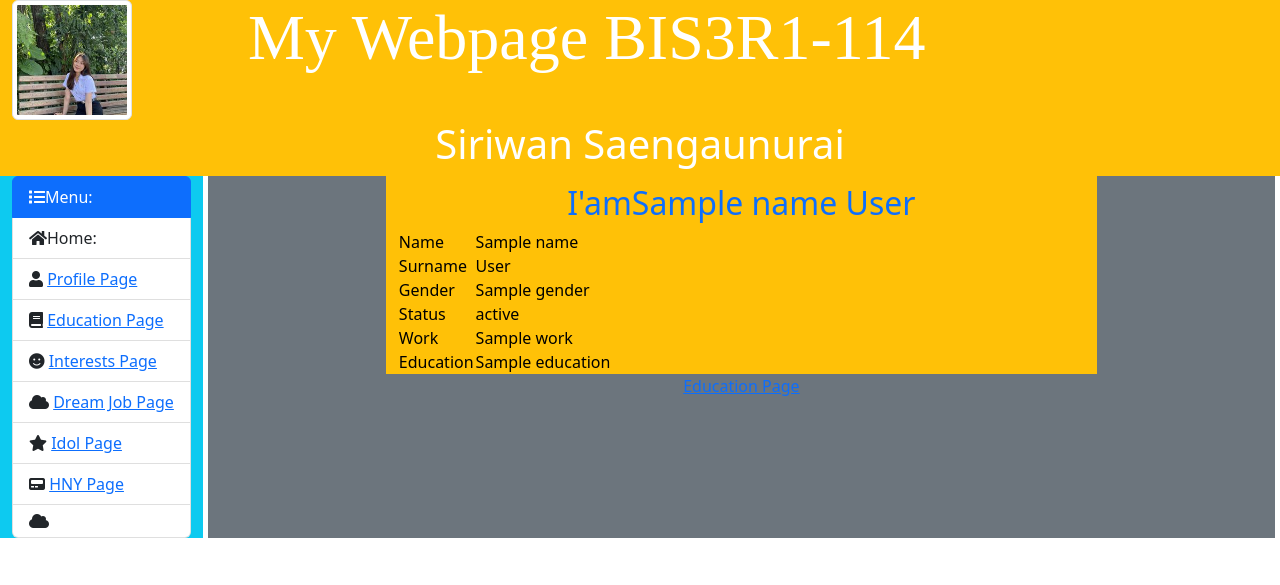
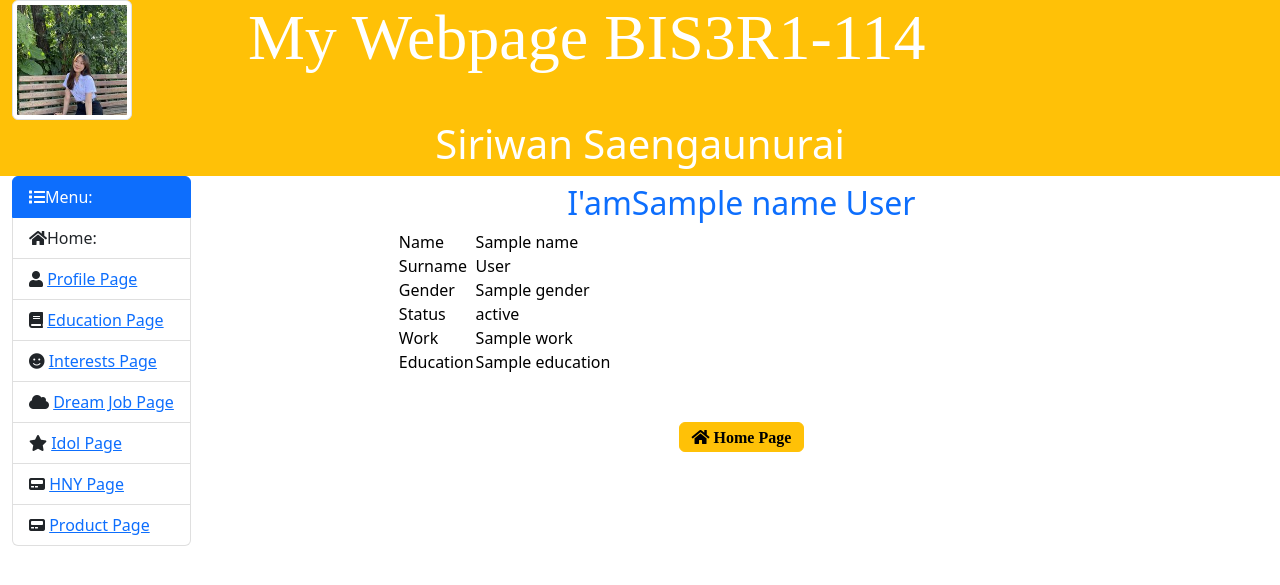
Before and after one commit to siriwan4566/djangoProj114, a Django app: template templates/myData.html in a window 1280 px wide. Shown: the top 585 px of the page. Run offline with Django 4.2, Linux system fonts and the light colour scheme; the template is opened without the code that fills it: most values are stand-ins (such as "Sample title", 1, 10 or a date in 2020); parts of the project's set-up code (start-up, migrations or seed data) failed here and were passed over; some libraries are stand-ins or nearby versions.

Commit message:
MyProduct

```diff
--- a/ProfileApp/urls.py
+++ b/ProfileApp/urls.py
@@ -11,5 +11,7 @@ urlpatterns = [
     path('dreamJob', views.dreamJob, name='dreamJob'),
     path('idol', views.idol, name='idol'),
     path('hny', views.hny, name='hny'),
-    path('myData',views.myData,name='myData'),
+    path('product',views.product,name='product'),
+
+    # path('myData',views.myData,name='myData'),
 ]
--- a/templates/base.html
+++ b/templates/base.html
@@ -33,10 +33,10 @@
     </div>
 
     <div class="row">
-        <div class="col-lg-3 bg-info text-dark" style="width: auto">
+        <div class="col-lg-3  text-dark" style="width: auto">
             {% include 'menu.html' %}
         </div>
-        <div class="container-fluid col-10 bg-secondary text-primary">
+        <div class="container-fluid col-10 ">
             {% block content %}
             {% endblock %}
         </div>
--- a/templates/education.html
+++ b/templates/education.html
@@ -19,10 +19,10 @@ body {
 <div align="center"><strong><font style="font-family: 'TH KoHo';color: white;background-color:pink;border-style: dotted;border-color:lightyellow; "size="20"> My Education</font> </strong></div><br>
 <br>
 
-    <table style="color: dimgrey; border-width: 3px; border-style: solid;border-color:#4d5154;background-color: papayawhip;"class="text-bg-dark"border="2px"align="center" >
+    <table style="color: dimgrey; border-width: 3px; border-style: solid;border-color:#4d5154;background-color: papayawhip;"class="text-bg-dark "border="2px"align="center" >
         <tr bgcolor="#ffc0cb"td align="center"style="color: lightyellow;border-width: 3px;border-color: #51585e;" >
 
-        <th width="15%" >education level</th>
+        <th width="15%"  >education level</th>
         <th width="40%" >place of study</th>
         <th width="15%" >district</th>
         <th width="15%" >province</th>
--- a/templates/idol.html
+++ b/templates/idol.html
@@ -7,6 +7,7 @@
     <style>
         body{background-image: url("{%static 'images/bg01.png'  %}")}
     </style>
+
 </head>
 <body>
 <img src="{% static 'images/icon2.png' %}"width="70px"height="70px"align="left">
--- a/templates/menu.html
+++ b/templates/menu.html
@@ -32,7 +32,14 @@
        <i class="fa fa-pager"></i>
        <a href="{% url 'hny' %}"> HNY Page</a>
     </li>
-    <li class="list-group-item"><a href="{% url 'myData' %}"></a>
-    <i class="fa fa-cloud"></i></li>
+
+    <li class="list-group-item ">
+       <i class="fa fa-pager"></i>
+       <a href="{% url 'product' %}"> Product Page</a>
+    </li>
+{#    <li class="list-group-item">#}
+{##}
+{#        <a class="fa fa-cloud" href="{% url 'myData' %}">myData Page </a>#}
+{#    </li>#}
 
 </ul>
--- a/templates/myData.html
+++ b/templates/myData.html
@@ -3,7 +3,7 @@
 {% block content %}
     <div class="row">
     <div class="col-lg-2"></div>
-    <div class="col-lg-8 bg-warning">
+    <div class="col-lg-8 bg-white">
         <h1 class="text-center text-danger"></h1>
         <h2 class="text-center text-primary">I'am{{ name }} {{ surname }}</h2>
         <table class="table-striped table-hover table-info">
@@ -27,9 +27,11 @@
             </tr>
         </table>
     </div>
+
     <div class="col-lg-2"></div>
-    </div>
+    </div><br><br>
     <div class="text-center">
-    <a href="{% url 'education' %}"> Education Page</a>
-    </div>
+    <a href="{% url 'home' %}" class="btn btn-warning">
+    <i class="fa fa-home">  Home Page</i>
+   </a> </div>
 {% endblock %}
```
Also changed, not shown: ProfileApp/views.py (+33 -10 lines), templates/product.html (added, +50 -0 lines).
